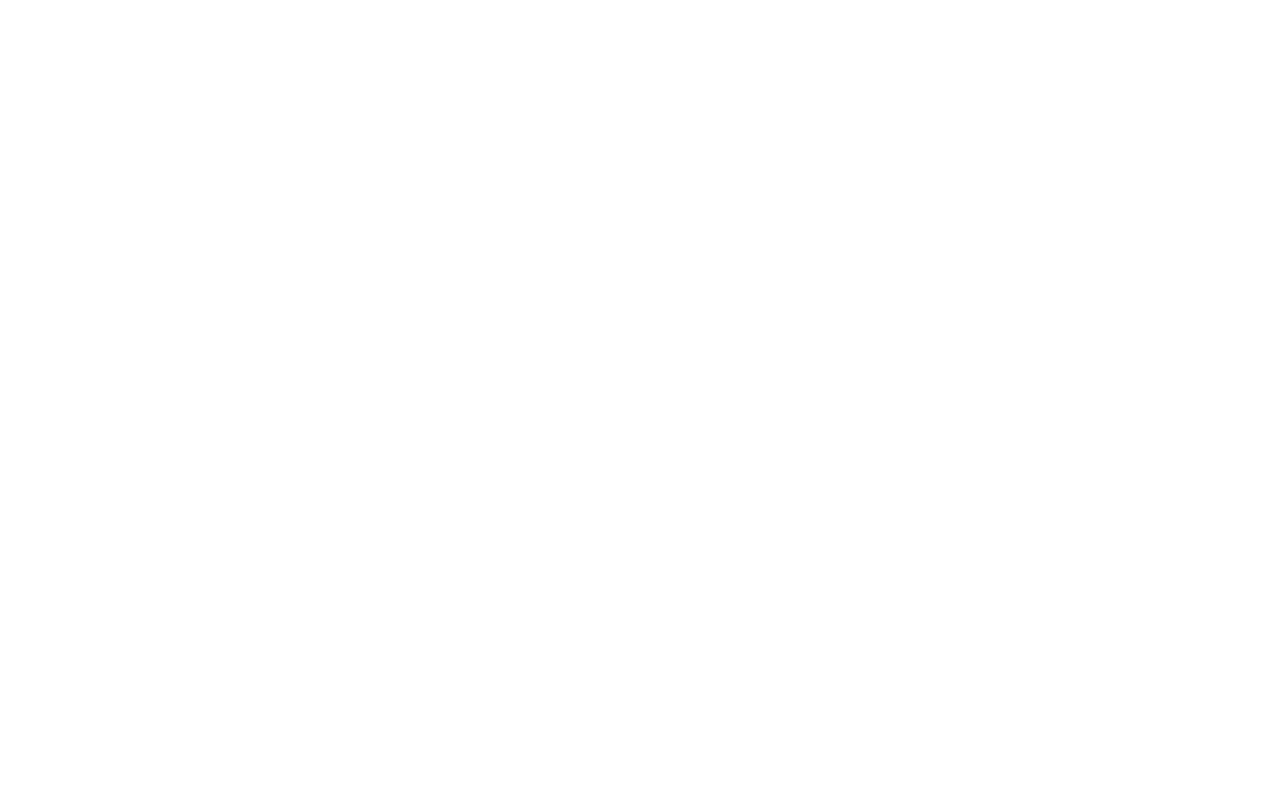
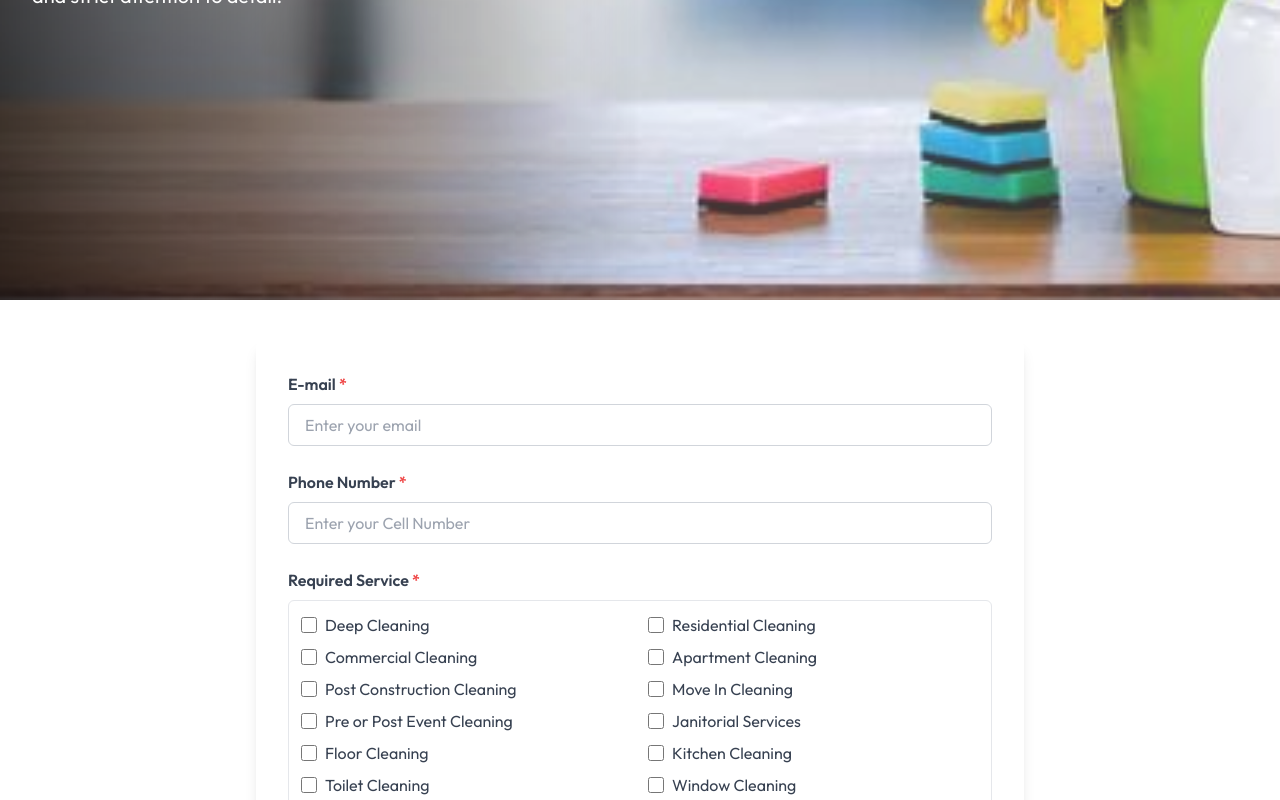
Before and after one commit to DaniyalGulzar/Clean-Care, a Next.js app: page /booking in a window 1280 px wide. Before the commit this address had no page. Shown: the part 500-1300 px from the top of the page. Before the commit the page ends 800 px from the top, so only its background shows below. Built offline with nearby package versions, Linux system fonts and the light colour scheme.

Commit message:
add new page and keywords

```diff
--- a/package.json
+++ b/package.json
@@ -14,6 +14,7 @@
     "@stripe/stripe-js": "^4.3.0",
     "antd": "^5.20.6",
     "axios": "^1.7.7",
+    "emailjs-com": "^3.2.0",
     "framer-motion": "^12.0.6",
     "leaflet": "^1.9.4",
     "moment": "^2.30.1",
--- /dev/null
+++ b/src/app/booking/page.tsx
@@ -0,0 +1,222 @@
+"use client";
+
+import Footer from "@/components/Footer";
+// import Navbar from "@/components/Navbar";
+
+import HomeHeader from "@/components/Home_header";
+import Head from "next/head";
+import React, { useState } from "react";
+import { FaArrowRight } from "react-icons/fa";
+import emailjs from "emailjs-com";
+
+const Booking = () => {
+  const [formData, setFormData] = useState<{
+    email: string;
+    phone: string;
+    address: string;
+    services: string[];
+  }>({
+    email: "",
+    phone: "",
+    address: "",
+    services: [],
+  });
+  const services = [
+    "Deep Cleaning",
+    "Residential Cleaning",
+    "Commercial Cleaning",
+    "Apartment Cleaning",
+    "Post Construction Cleaning",
+    "Move In Cleaning",
+    "Pre or Post Event Cleaning",
+    "Janitorial Services",
+    "Floor Cleaning",
+    "Kitchen Cleaning",
+    "Toilet Cleaning",
+    "Window Cleaning",
+    "Solar Panel Cleaning",
+    "Water Tank Cleaning",
+    "Sofa Cleaning",
+    "Carpet Cleaning",
+    "Mattress Cleaning",
+    "Curtain Cleaning",
+    "Blinds Cleaning",
+    "Pest Control",
+    "Cockroach Control",
+    "Rodent Control",
+    "Mosquito - Dengue Control",
+    "Fumigation",
+    "Disinfection and Sanitisation",
+    "Bed Bug Control",
+  ];
+  const handleChange = (e: any) => {
+    const { name, value, type, checked } = e.target;
+    if (type === "checkbox") {
+      setFormData((prev) => ({
+        ...prev,
+        services: checked
+          ? [...prev.services, value]
+          : prev.services.filter((s) => s !== value),
+      }));
+    } else {
+      setFormData({ ...formData, [name]: value });
+    }
+  };
+
+  const handleSubmit = (e: any) => {
+    e.preventDefault();
+
+    const templateParams = {
+      user_email: formData.email,
+      phone: formData.phone,
+      address: formData.address,
+      services: formData.services.join(", "),
+    };
+
+    emailjs
+      .send(
+        "service_lk758w9", // Replace with your EmailJS Service ID
+        "template_wcfmja9", // Replace with your EmailJS Template ID
+        templateParams,
+        "ve7a3VEw1-pN7t_DI" // Replace with your EmailJS Public Key
+      )
+      .then(
+        () => {
+          alert("Your booking details have been sent successfully!");
+          setFormData({ email: "", phone: "", address: "", services: [] });
+        },
+        (error) => {
+          console.error("Email sending failed:", error);
+          alert("Failed to send message. Please try again later.");
+        }
+      );
+  };
+
+  return (
+    <>
+      <Head>
+        <script
+          async
+          src="https://www.googletagmanager.com/gtag/js?id=G-T60RRFF425"
+        ></script>
+        <script
+          dangerouslySetInnerHTML={{
+            __html: `
+        window.dataLayer = window.dataLayer || [];
+        function gtag(){window.dataLayer.push(arguments);}
+        gtag('js', new Date());
+        gtag('config', 'G-T60RRFF425');
+      `,
+          }}
+        />
+      </Head>
+      <div className="relative h-screen">
+        <div
+          className={`fixed top-0 w-full px-4 md:px-8 flex justify-center items-center transition-all duration-300 z-50 bg-[#0f172a] py-4`}
+        >
+          <span className="text-base md:text-2xl lg:text-3xl font-semibold text-white whitespace-nowrap">
+            GIVE US A CALL
+          </span>
+          <FaArrowRight className="text-white mx-2 md:mx-4 animate-move" />
+          <span className="text-base md:text-2xl lg:text-3xl font-semibold text-white whitespace-nowrap">
+            +92(3024199048)
+          </span>
+        </div>
+
+        <HomeHeader title="Booking" />
+
+        <div className="flex justify-center items-center px-4 py-10">
+          <form
+            onSubmit={handleSubmit}
+            className="bg-white shadow-lg rounded-lg p-8 w-full max-w-3xl"
+          >
+            {/* Email */}
+            <div className="mb-6">
+              <label className="block text-gray-700 font-semibold mb-2">
+                E-mail <span className="text-red-500">*</span>
+              </label>
+              <input
+                type="email"
+                name="email"
+                value={formData.email}
+                onChange={handleChange}
+                required
+                placeholder="Enter your email"
+                className="w-full border border-gray-300 rounded-md px-4 py-2 focus:outline-none focus:ring-2 focus:ring-indigo-500"
+              />
+            </div>
+
+            {/* Phone */}
+            <div className="mb-6">
+              <label className="block text-gray-700 font-semibold mb-2">
+                Phone Number <span className="text-red-500">*</span>
+              </label>
+              <input
+                type="number"
+                name="phone"
+                value={formData.phone}
+                onChange={handleChange}
+                required
+                placeholder="Enter your Cell Number"
+                className="w-full border border-gray-300 rounded-md px-4 py-2 focus:outline-none focus:ring-2 focus:ring-indigo-500"
+              />
+            </div>
+
+            {/* Services */}
+            <div className="mb-6">
+              <label className="block text-gray-700 font-semibold mb-2">
+                Required Service <span className="text-red-500">*</span>
+              </label>
+              <div className="grid grid-cols-1 sm:grid-cols-2 gap-x-4 gap-y-2 max-h-72 overflow-y-auto border border-gray-200 rounded-md p-3">
+                {services.map((service, index) => (
+                  <label
+                    key={index}
+                    className="flex items-center text-gray-700 space-x-2"
+                  >
+                    <input
+                      type="checkbox"
+                      name="services"
+                      value={service}
+                      checked={formData.services.includes(service)}
+                      onChange={handleChange}
+                      className="accent-indigo-600 w-4 h-4"
+                    />
+                    <span>{service}</span>
+                  </label>
+                ))}
+              </div>
+            </div>
+
+            {/* Address */}
+            <div className="mb-6">
+              <label className="block text-gray-700 font-semibold mb-2">
+                Address
+              </label>
+              <textarea
+                name="address"
+                value={formData.address}
+                onChange={handleChange}
+                rows={3}
+                placeholder="Enter your address"
+                className="w-full border border-gray-300 rounded-md px-4 py-2 focus:outline-none focus:ring-2 focus:ring-indigo-500"
+              ></textarea>
+            </div>
+
+            {/* Submit */}
+            <div className="text-center">
+              <button
+                type="submit"
+                className="bg-[#0f172a] text-white font-semibold px-6 py-2 rounded hover:bg-[#1e293b] transition-colors duration-200"
+              >
+                Submit
+              </button>
+            </div>
+          </form>
+        </div>
+        <Footer />
+      </div>
+    </>
+  );
+};
+
+export default Booking;
--- a/src/app/layout.tsx
+++ b/src/app/layout.tsx
@@ -39,9 +39,9 @@
     template: "%s | Clean Care Janitorial Services",
   },
   description:
-    "Clean Care provides professional janitorial and cleaning services across Lahore and Pakistan. We specialize in commercial cleaning, office cleaning, residential cleaning, deep cleaning, carpet cleaning, and sanitization services. Available 24/7 with trained staff, eco-friendly products, and competitive rates.",
+    " +923024199048-- Clean Care provides professional janitorial and cleaning services across Lahore and Pakistan. We specialize in commercial cleaning, office cleaning, residential cleaning, deep cleaning, carpet cleaning, and sanitization services. Available 24/7 with trained staff, eco-friendly products, and competitive rates.",
   keywords:
-    "+923024199048 --janitorial services Lahore, cleaning services Pakistan, professional cleaning company, office cleaning Lahore, commercial cleaning services, residential cleaning Lahore, deep cleaning services, carpet cleaning Lahore, floor cleaning services, sanitization services Pakistan, disinfection services, housekeeping services, industrial cleaning, hospital cleaning services, school cleaning services, restaurant cleaning, retail store cleaning, warehouse cleaning, post construction cleaning, move in move out cleaning, window cleaning services, upholstery cleaning, bathroom cleaning services, kitchen cleaning services, eco-friendly cleaning, green cleaning services, 24/7 cleaning services, professional cleaners Lahore, cleaning company Pakistan, janitorial staff, facility management, building maintenance, corporate cleaning services, event cleaning services, periodic cleaning services, one-time deep cleaning, contract cleaning services, affordable cleaning Lahore",
+    " Cleaning services in Lahore, Janitorial services in Lahore, Cleaning services in Sialkot, Cleaning services in Bank, Cleaning services in Retail Store, Professional cleaning services, House cleaning services, Office cleaning services, Hospital cleaning services, Malls cleaning services Cleaning services in Punjab, Janitorial services in Punjab, Floor Cleaning, Solar Panel Cleaning,janitorial services Lahore, cleaning services Pakistan, professional cleaning company, office cleaning Lahore, commercial cleaning services, residential cleaning Lahore, deep cleaning services, carpet cleaning Lahore, floor cleaning services, sanitization services Pakistan, disinfection services, housekeeping services, industrial cleaning, hospital cleaning services, school cleaning services, restaurant cleaning, retail store cleaning, warehouse cleaning, post construction cleaning, move in move out cleaning, window cleaning services, upholstery cleaning, bathroom cleaning services, kitchen cleaning services, eco-friendly cleaning, green cleaning services, 24/7 cleaning services, professional cleaners Lahore, cleaning company Pakistan, janitorial staff, facility management, building maintenance, corporate cleaning services, event cleaning services, periodic cleaning services, one-time deep cleaning, contract cleaning services, affordable cleaning Lahore",
   authors: [{ name: "Clean Care Janitorial Services" }],
   creator: "Clean Care Team",
   publisher: "Clean Care Janitorial Services",
--- a/src/components/Home.tsx
+++ b/src/components/Home.tsx
@@ -227,7 +227,7 @@
         {/* Keywords */}
         <meta
           name="keywords"
-          content="janitorial services Lahore, cleaning services Pakistan, clean care, office cleaning Lahore, commercial cleaning, residential cleaning, deep cleaning services, carpet cleaning Lahore, sanitization services, professional cleaning company, housekeeping services, floor cleaning, window cleaning, disinfection services Pakistan"
+          content="Cleaning services in Lahore, Janitorial services in Lahore, Cleaning services in Sialkot, Cleaning services in Bank, Cleaning services in Retail Store, Professional cleaning services, House cleaning services, Office cleaning services, Hospital cleaning services, Malls cleaning services Cleaning services in Punjab, Janitorial services in Punjab, Floor Cleaning, Solar Panel Cleaning, janitorial services Lahore, cleaning services Pakistan, clean care, office cleaning Lahore, commercial cleaning, residential cleaning, deep cleaning services, carpet cleaning Lahore, sanitization services, professional cleaning company, housekeeping services, floor cleaning, window cleaning, disinfection services Pakistan"
         />
 
         {/* Author and Publisher */}
--- a/src/components/Navbar/index.tsx
+++ b/src/components/Navbar/index.tsx
@@ -78,7 +78,7 @@
 
           {/* Desktop Navigation */}
           <div className="hidden md:flex space-x-6">
-            {["dashboard", "about", "contact"].map((item) => {
+            {["dashboard", "about", "booking", "contact"].map((item) => {
               const linkPath = item === "dashboard" ? "/" : `/${item}`;
               return (
                 <Link
@@ -132,7 +132,7 @@
       {/* Mobile Menu */}
       {isOpen && (
         <div className="md:hidden bg-gray-900 text-white p-4">
-          {["dashboard", "about", "contact"].map((item) => (
+          {["dashboard", "about", "booking", "contact"].map((item) => (
             <Link
               key={item}
               href={`/${item}`}
```
Also changed, not shown: 1 other file (tests, documents, lock files or other folders).
